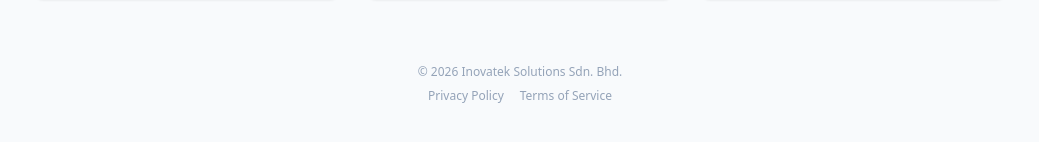
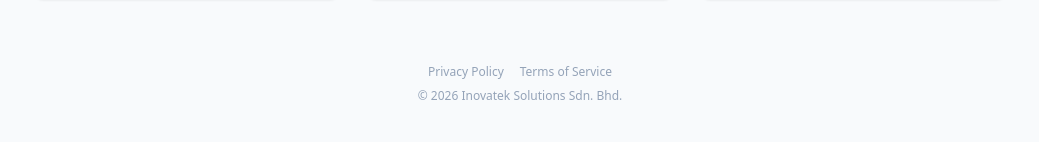
Before and after one commit to asepnh/inovatek-academy, a Next.js app: page / in a window 1280 px wide. Shown: the part 582-724 px from the top of the page, without its empty margins (120-1159 px from the left). Built offline with nearby package versions, Linux system fonts and the light colour scheme; no server answers.

Commit message:
Move copyright below privacy/terms links in landing page footer

```diff
--- a/src/app/page.tsx
+++ b/src/app/page.tsx
@@ -61,11 +61,11 @@
       </div>
 
       <footer className="mt-16 space-y-2 text-xs text-slate-400">
-        <p>© 2026 Inovatek Solutions Sdn. Bhd.</p>
         <p className="flex justify-center gap-4">
           <Link href="/privacy" className="hover:underline">Privacy Policy</Link>
           <Link href="/terms" className="hover:underline">Terms of Service</Link>
         </p>
+        <p>© 2026 Inovatek Solutions Sdn. Bhd.</p>
       </footer>
     </main>
   );
```
